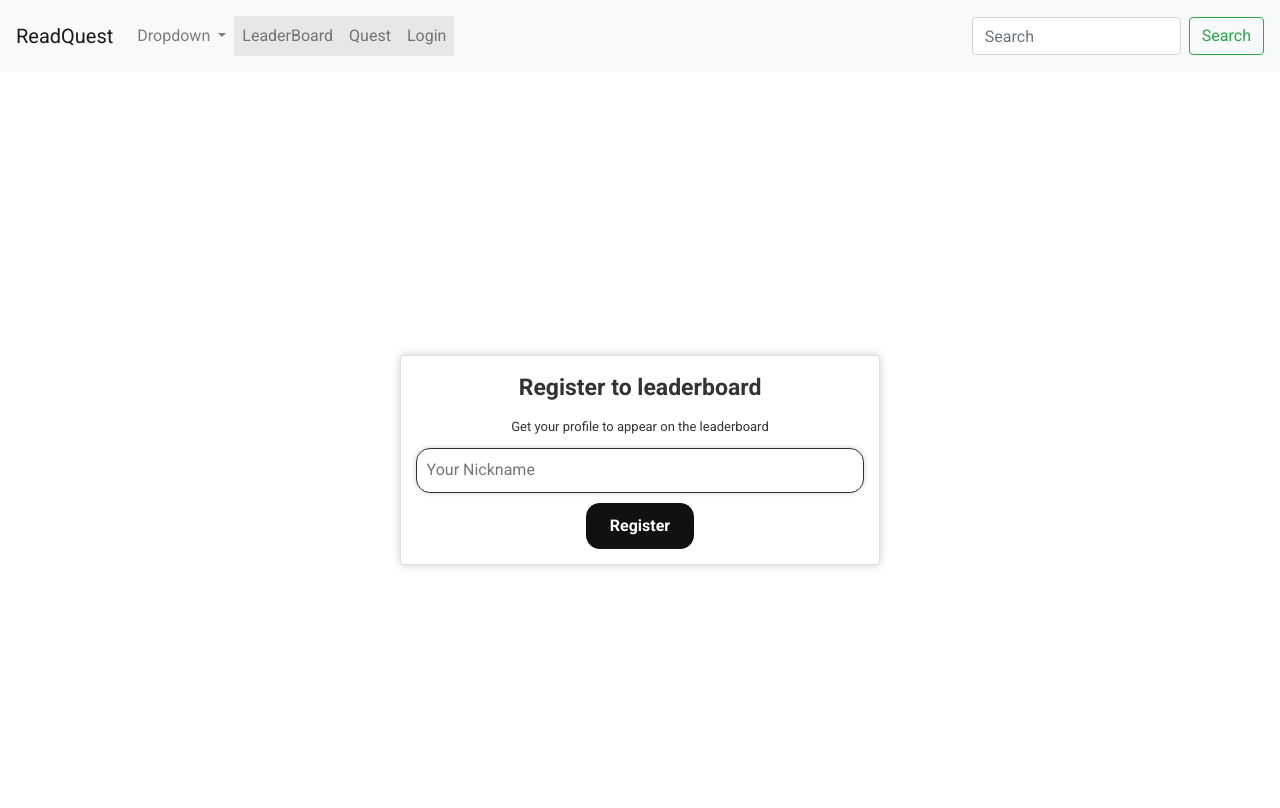
After one commit to TK-PBP-F02/ReadQuest, a Django app: page /leadearboard/regboard/ in a window 1280 px wide. The commit adds this page. Run offline with Django 4.2, Linux system fonts and the light colour scheme; some libraries are stand-ins or nearby versions.

Commit message:
temp leaderboard

```diff
--- a/ReadQuest/urls.py
+++ b/ReadQuest/urls.py
@@ -21,4 +21,5 @@ urlpatterns = [
     path('admin/', admin.site.urls),
     path('', include('books.urls')),
     path('', include('users.urls')),
+    path('', include('leaderboard.urls'))
 ]
--- a/leaderboard/forms.py
+++ b/leaderboard/forms.py
@@ -1,7 +1,7 @@
 from django.forms import ModelForm
-from leaderboard.models import form
+from leaderboard.models import Display
 
 class ProductForm(ModelForm):
     class Meta:
-        model = form
-        fields = ["name", "price", "description"]
+        model = Display
+        fields = ["nickname"]
--- a/leaderboard/models.py
+++ b/leaderboard/models.py
@@ -2,6 +2,5 @@ from django.db import models
 
 # Create your models here.
 
-class lboard(models.Model):
-    userName = models.CharField(max_length=255)
-    points = models.IntegerField()
+class Display(models.Model):
+    nickname = models.CharField(max_length=20)
--- /dev/null
+++ b/leaderboard/templates/regboard.html
@@ -0,0 +1,118 @@
+{% extends 'base.html' %}
+
+{% block meta %}
+<head>
+    <title>Register to Leaderboard</title>
+    <style>
+        /* Use a font that is easy to read and matches the theme */
+        @import url('https://fonts.googleapis.com/css?family=Roboto:300,400,500,700&display=swap');
+        * {
+            font-family: 'Roboto', sans-serif;
+        }
+
+        /* Use a color scheme that is attractive and balanced */
+
+        .box {
+            background-color: rgb(255, 255, 255);
+            display: flex;
+            justify-content: center;
+            align-items: center;
+            height: 87vh;
+        }
+
+        .card {
+            width: 30rem;
+            padding: 15px;
+            text-align: center;
+            display: flex;
+            flex-direction: column;
+            gap: 12px;
+            background: #fff;
+            border-radius: 20px;
+            box-shadow: 0px 0px 10px rgba(0, 0, 0, 0.2);
+            margin: 170px auto;
+        }
+
+        .card > * {
+            margin: 0;
+        }
+
+        .card__title {
+            font-size: 23px;
+            font-weight: 900;
+            color: #333;
+        }
+
+        .card__content {
+            font-size: 13px;
+            line-height: 18px;
+            color: #333;
+        }
+
+        .card__form {
+            display: flex;
+            flex-direction: column;
+            gap: 10px;
+        }
+
+        .card__form input {
+            outline: 0;
+            background: rgb(255, 255, 255);
+            box-shadow: 0px 0px 5px rgba(0, 0, 0, 0.2);
+            padding: 0.6em;
+            border-radius: 14px;
+            border: 1px solid #333;
+            color: #333;
+        }
+
+        .card__form button {
+            border: 0;
+            background: #111;
+            color: #fff;
+            padding: 0.68em 1.5em; /* Increase padding for a more prominent button */
+            border-radius: 14px;
+            font-weight: bold;
+            cursor: pointer;
+        }
+
+        .card__form button:hover {
+            background: #222; /* Darken the button on hover */
+        }
+
+        ul {
+            list-style: none;
+            padding: 0;
+        }
+
+        li {
+            margin: 0.5rem 0;
+        }
+
+    </style>
+</head>
+{% endblock meta %}
+
+{% block content %}
+<form method="POST" action="">
+    {% csrf_token %}
+    <div class="box">
+        <div class="card">
+            <span class="card__title">Register to leaderboard</span>
+            <p class="card__content">Get your profile to appear on the leaderboard</p>
+            <div class="card__form">
+                <input placeholder="Your Nickname" name="nickname" type="text" maxlength="20">
+                <a href="{% url 'leaderboard:leaderboard' %}">
+                    <button type="submit" class="btn btn-primary">Register</button>
+                </a>
+            </div>
+            {% if messages %}
+                <ul>
+                    {% for message in messages %}
+                        <li>{{ message }}</li>
+                    {% endfor %}
+                </ul>
+            {% endif %}
+        </div>
+    </div>
+</form>
+{% endblock content %}
--- a/leaderboard/urls.py
+++ b/leaderboard/urls.py
@@ -1,7 +1,10 @@
 from django.urls import path
+from leaderboard.views import *
 
 app_name = 'leaderboard'
 
 urlpatterns = [
-    path('', show_main, name='show_main'),
+    path('leaderboard/', show_board, name='leaderboard'),
+    path('leadearboard/regboard/',register_leaderboard, name='regboard'),
+    path('leaderboard/',clear_nickname_data,name='clear'),
 ]
--- a/leaderboard/views.py
+++ b/leaderboard/views.py
@@ -1,15 +1,35 @@
+from django.shortcuts import redirect, render
+import requests
 from django.shortcuts import render
-import requests
-from django.shortcuts import render, get_object_or_404, redirect
-from .models import Book
-from leaderboard.models import lboard
+from users.models import User
+from django.urls import reverse
+from leaderboard.models import Display
+from django.contrib import messages
+from leaderboard.forms import ProductForm
+from django.shortcuts import render, HttpResponseRedirect, reverse
+
+
 # Create your views here.
 
 def show_board(request):
-    products = lboard.objects.filter(user=request.user)
+    nickname_data = Display.objects.all()
     context = {
-        'name': request.user.username,
-        'products': products,
-        'last_login': request.COOKIES['last_login'],
+        'nickname_data' : nickname_data,
     }
-    return render(request, "leaderboard.html", context)
+    return render(request, 'mainboard.html', context)
+
+def register_leaderboard(request):
+    form = ProductForm()
+    if request.method == "POST":
+        form = ProductForm(request.POST)
+        if form.is_valid():
+            form.save()
+            return HttpResponseRedirect(reverse('leaderboard:leaderboard'))
+
+    context = {'form':form}
+    return render(request,'regboard.html', context)
+
+def clear_nickname_data(request):
+    for i in Display.objects.all():
+        i.delete()
+    return HttpResponseRedirect(reverse('leaderboard:leaderboard'))
--- a/templates/header.html
+++ b/templates/header.html
@@ -35,7 +35,7 @@
           <a class="nav-link" href="#">Inventory</a>
         </li>
         <li class="nav-item table-active">
-          <a class="nav-link" href="#">LeaderBoard</a>
+          <a class="nav-link" href="/leaderboard/">LeaderBoard</a>
         </li>
         <li class="nav-item table-active">
           <a class="nav-link" href="#">Make Book</a>
@@ -51,7 +51,7 @@
           <a class="nav-link" href="#">Inventory</a>
         </li>
         <li class="nav-item table-active">
-          <a class="nav-link" href="#">LeaderBoard</a>
+          <a class="nav-link" href="/leaderboard/">LeaderBoard</a>
         </li>
         <li class="nav-item table-active">
           <a class="nav-link" href="#">Make Book</a>
@@ -70,7 +70,7 @@
         </li>
         {% else %}
         <li class="nav-item table-active">
-          <a class="nav-link" href="#">LeaderBoard</a>
+          <a class="nav-link" href="/leaderboard/">LeaderBoard</a>
         </li>
         <li class="nav-item table-active">
           <a class="nav-link" href="#">Quest</a>
```
Also changed, not shown: leaderboard/templates/index.html (deleted, +0 -31 lines), leaderboard/templates/mainboard.html (added, +127 -0 lines), leaderboard/templates/styles.css (+70 -9 lines), leaderboard/templates/try.html (deleted, +0 -66 lines), books/migrations/0001_initial.py, books/migrations/0002_auto_20231026_1408.py, leaderboard/migrations/0001_initial.py (added), leaderboard/migrations/0002_display_delete_lboard.py (added), users/migrations/0001_initial.py.
